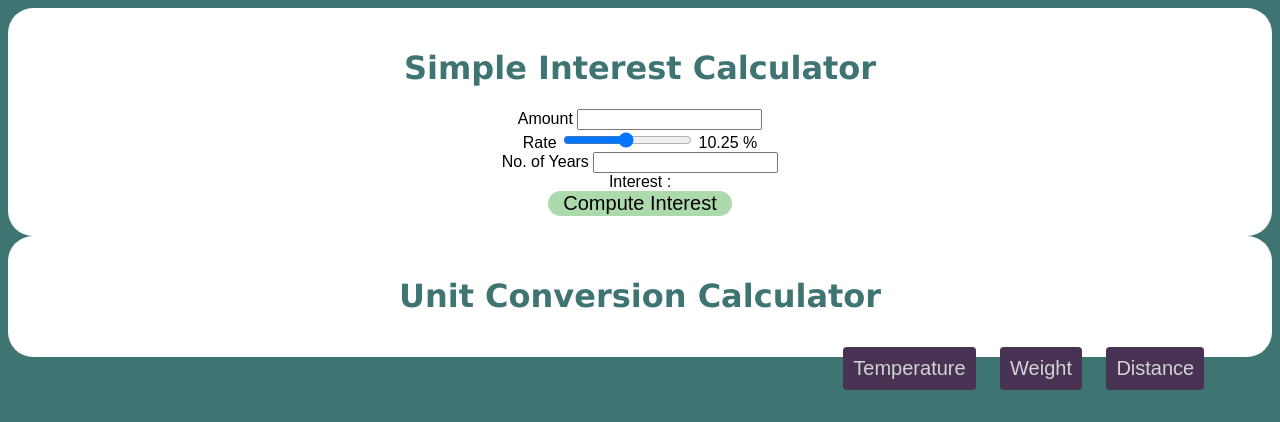
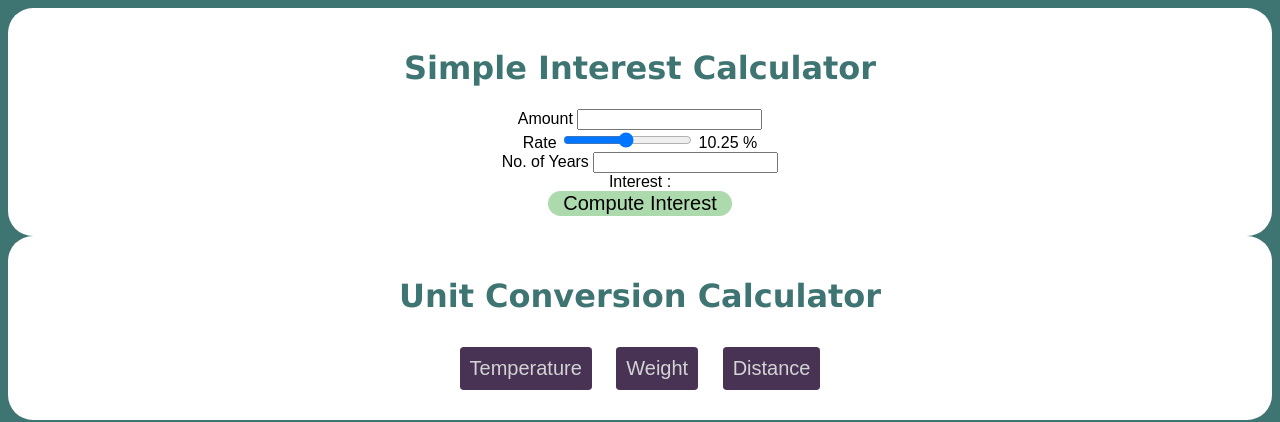
Before and after one commit to scmsal/calculator, a plain HTML site: page index.html in a window 1280 px wide. Shown: the top 422 px of the page. Drawn offline with Linux system fonts and the light colour scheme.

Commit message:
center conversion buttons

```diff
--- a/style.css
+++ b/style.css
@@ -27,8 +27,8 @@ h1{
 /* Navigation Bar Container*/
 
 .topdiv {
-    float: right;
-    padding-right: 1cm;
+    float: center;
+
   }
 
 /* Navigation Bar Buttons */
```
